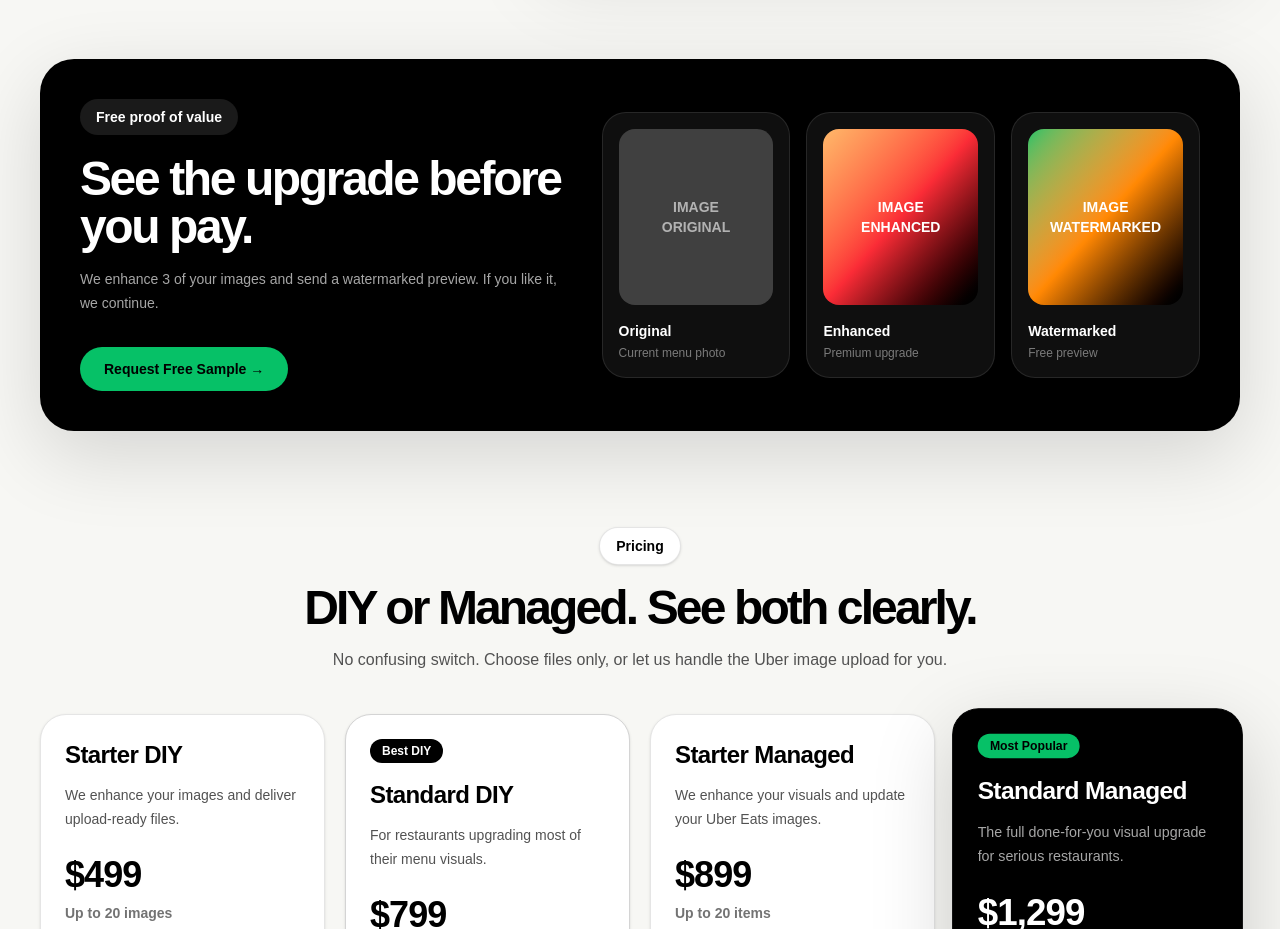
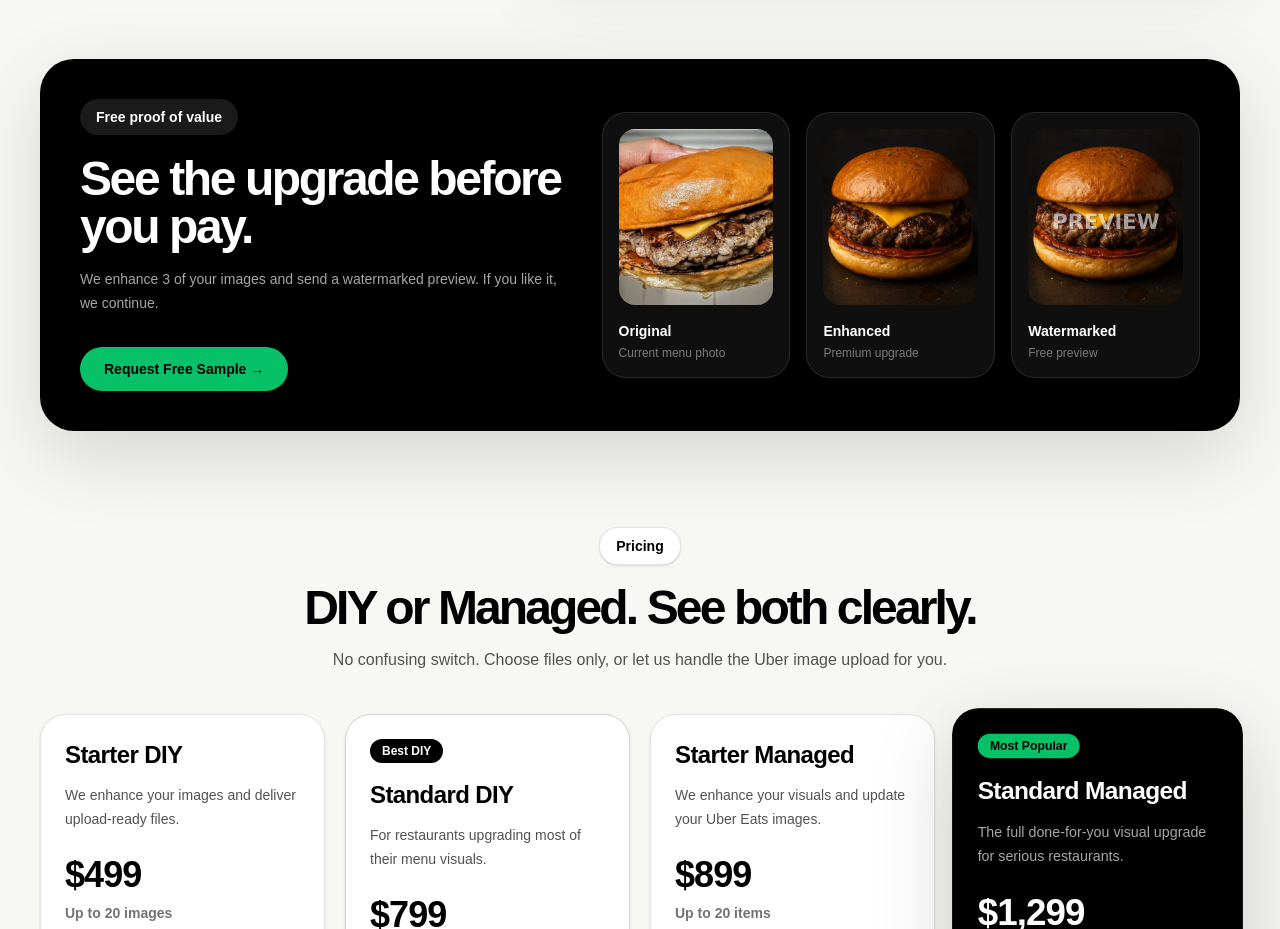
Before and after one commit to paulrodgerson40-blip/dpo-frontend, a Next.js app: page / in a window 1280 px wide. Shown: the part 2480-3409 px from the top of the page. Built offline with nearby package versions, Linux system fonts and the light colour scheme.

Commit message:
Update page.tsx

```diff
--- a/app/page.tsx
+++ b/app/page.tsx
@@ -260,24 +260,39 @@ export default function PremiumPricingPage() {
 
             <div className="grid gap-4 sm:grid-cols-3">
               <div className="rounded-3xl border border-white/10 bg-white/[0.06] p-4">
-                <div className="flex h-44 items-center justify-center rounded-2xl bg-neutral-700 text-center text-sm font-black text-white/60">
-                  IMAGE<br />ORIGINAL
+                <div className="relative h-44 w-full overflow-hidden rounded-2xl bg-neutral-800">
+                  <Image
+                    src="/images/sample-original.png"
+                    alt="Original sample food image"
+                    fill
+                    className="object-cover"
+                  />
                 </div>
                 <div className="mt-4 text-sm font-bold">Original</div>
                 <div className="mt-1 text-xs text-white/45">Current menu photo</div>
               </div>
 
               <div className="rounded-3xl border border-white/10 bg-white/[0.06] p-4">
-                <div className="flex h-44 items-center justify-center rounded-2xl bg-gradient-to-br from-orange-300 via-red-500 to-black text-center text-sm font-black text-white">
-                  IMAGE<br />ENHANCED
+                <div className="relative h-44 w-full overflow-hidden rounded-2xl bg-black">
+                  <Image
+                    src="/images/sample-enhanced.png"
+                    alt="Enhanced sample food image"
+                    fill
+                    className="object-cover"
+                  />
                 </div>
                 <div className="mt-4 text-sm font-bold">Enhanced</div>
                 <div className="mt-1 text-xs text-white/45">Premium upgrade</div>
               </div>
 
               <div className="rounded-3xl border border-white/10 bg-white/[0.06] p-4">
-                <div className="flex h-44 items-center justify-center rounded-2xl bg-gradient-to-br from-[#06C167] via-orange-400 to-black text-center text-sm font-black text-white">
-                  IMAGE<br />WATERMARKED
+                <div className="relative h-44 w-full overflow-hidden rounded-2xl bg-black">
+                  <Image
+                    src="/images/sample-watermarked.jpg"
+                    alt="Watermarked sample food image"
+                    fill
+                    className="object-cover"
+                  />
                 </div>
                 <div className="mt-4 text-sm font-bold">Watermarked</div>
                 <div className="mt-1 text-xs text-white/45">Free preview</div>
```
